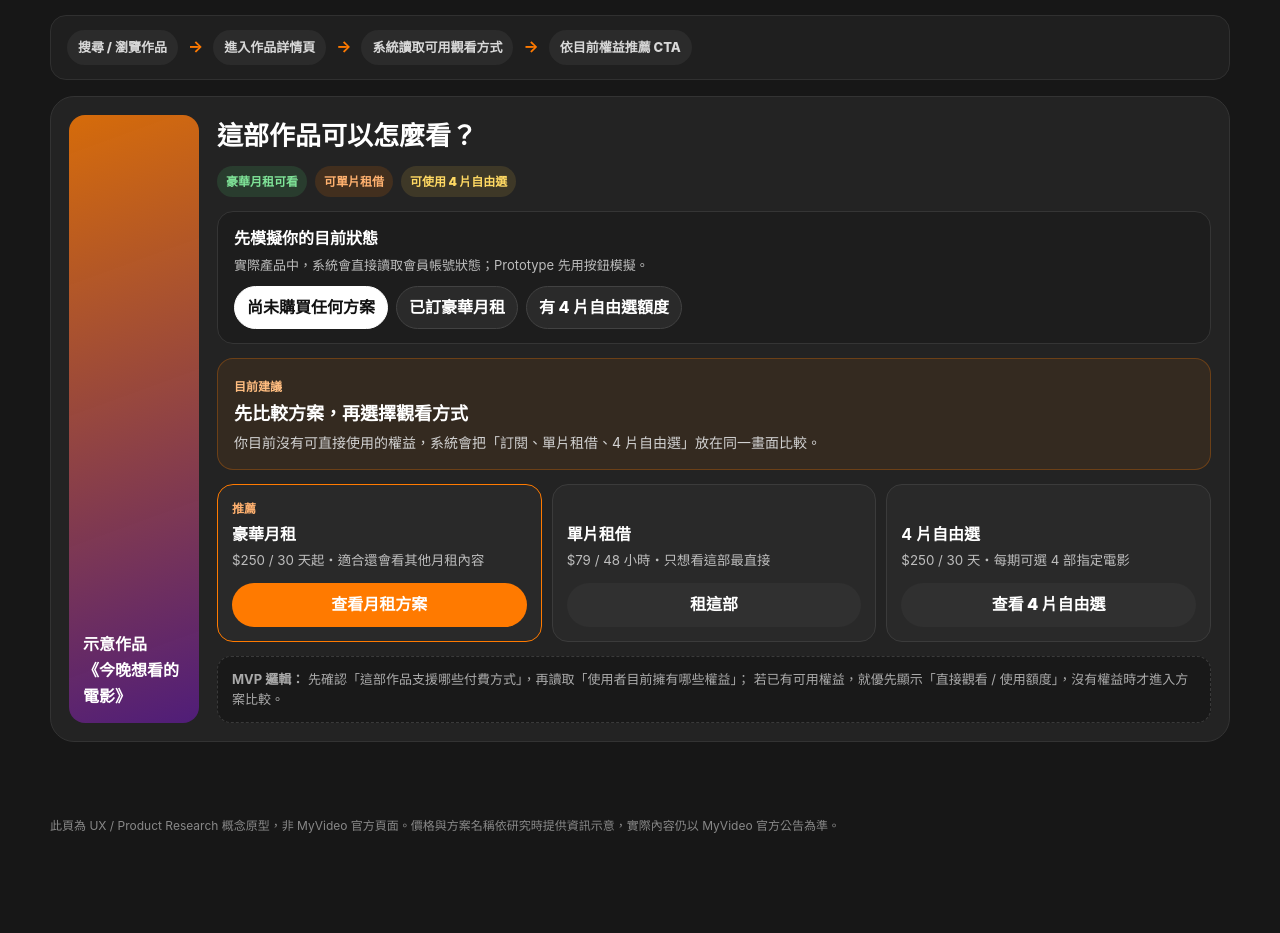
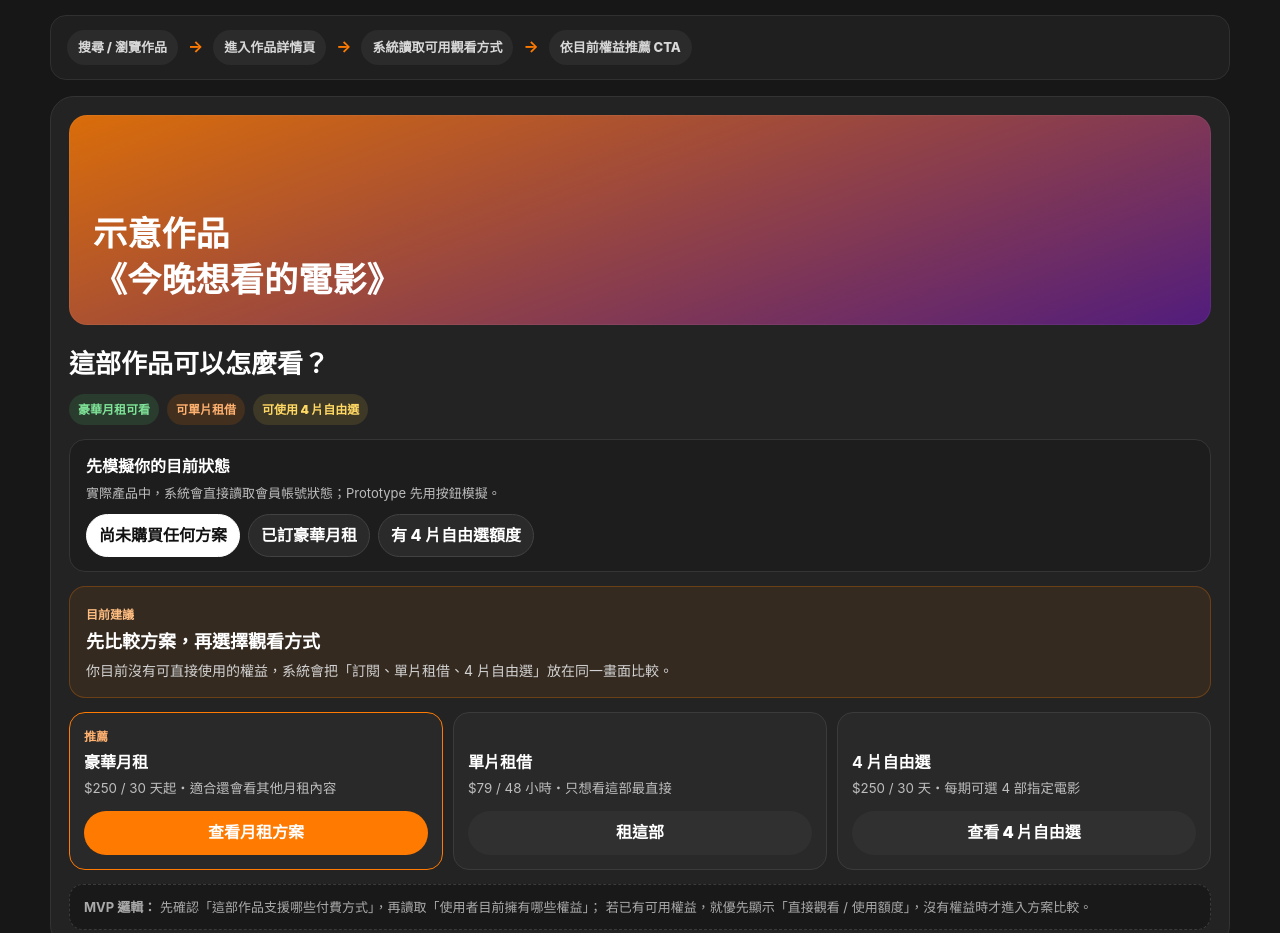
Before and after one commit to zty930925/myvideo-payment-prototype, a plain HTML site: page index.html in a window 1280 px wide. Shown: the part 3084-4017 px from the top of the page. Before the commit the page ends 3989 px from the top, so only its background shows below. Drawn offline with Linux system fonts and the light colour scheme.

Commit message:
Update Step 4 with horizontal content showcase

```diff
--- a/index.html
+++ b/index.html
@@ -252,13 +252,15 @@
   .result-cta{display:grid;grid-template-columns:1fr 1fr;gap:10px;margin-top:18px}
   .result-cta button{border:0;border-radius:999px;padding:12px;font-weight:900}
   .content-card{
-    display:grid;grid-template-columns:130px 1fr;gap:18px;background:#232323;border:1px solid #333;border-radius:24px;padding:18px
+    display:grid;grid-template-columns:1fr;gap:18px;background:#232323;border:1px solid #333;border-radius:24px;padding:18px
   }
   .poster{
-    min-height:184px;border-radius:16px;background:
-      linear-gradient(160deg,rgba(255,122,0,.8),rgba(92,20,150,.7)),
+    min-height:210px;width:100%;border-radius:18px;background:
+      linear-gradient(160deg,rgba(255,122,0,.82),rgba(92,20,150,.74)),
       #333;
-    display:flex;align-items:end;padding:14px;font-weight:900
+    display:flex;align-items:flex-end;justify-content:flex-start;
+    padding:22px 24px;font-weight:900;font-size:34px;line-height:1.35;
+    letter-spacing:.2px;box-shadow:inset 0 0 0 1px rgba(255,255,255,.05)
   }
   .badge-row{display:flex;flex-wrap:wrap;gap:8px;margin:10px 0}
   .badge{padding:6px 9px;border-radius:999px;font-size:12px;font-weight:900;background:#333}
```
